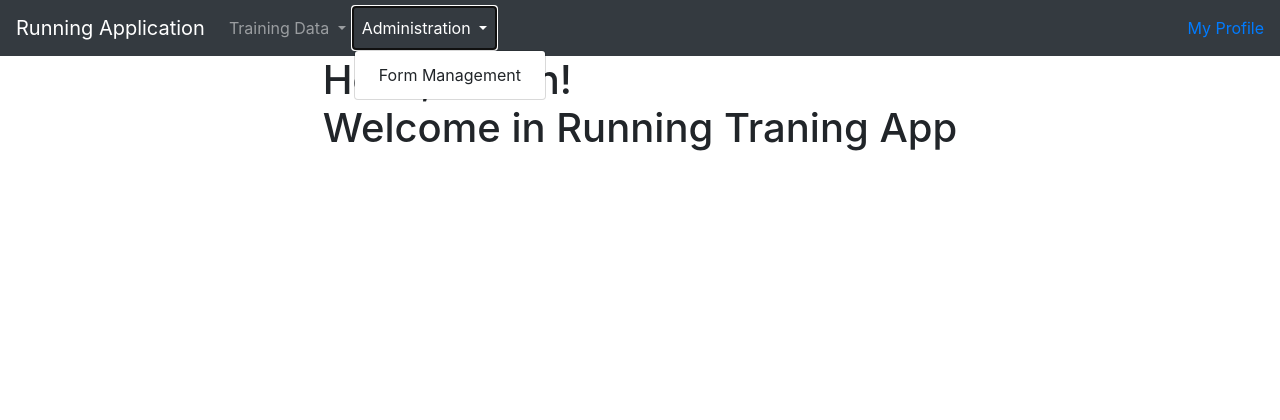
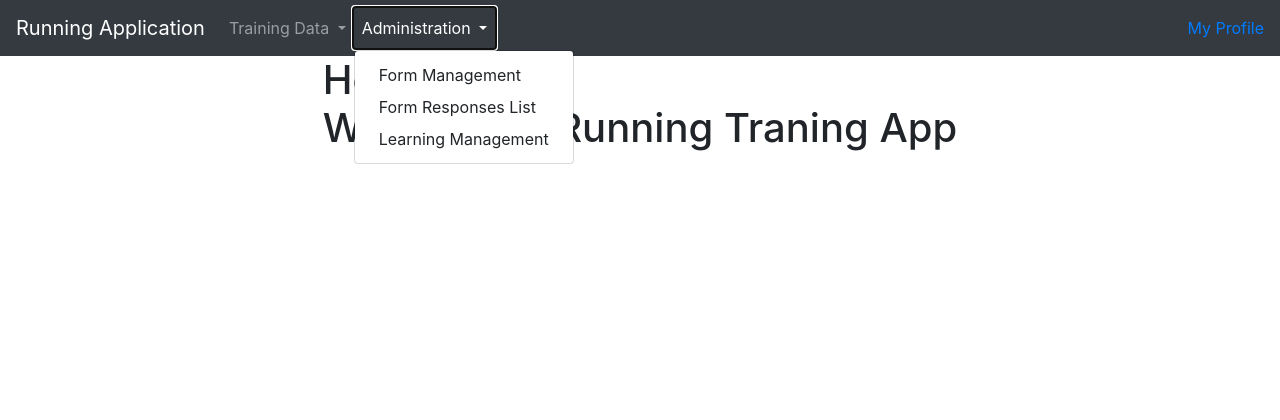
Before and after one commit to sebastian-jarosz/rtc, a Django app: page / in a window 1280 px wide, after a click on "Administration". Shown: the top 420 px of the page. Run offline with Django 3.2, Linux system fonts and the light colour scheme; a user stored in the database is signed in; some libraries are stand-ins or nearby versions.

Commit message:
responses page added and related changes

```diff
--- a/runtrainapp/models.py
+++ b/runtrainapp/models.py
@@ -198,6 +198,10 @@ class FormResponse(models.Model):
     # Jaki jest średni czas trwania rozgrzewki? (w minutach)
     warmup_time = models.IntegerField()
 
+    def __str__(self):
+        return "Form Response %i\t- Year of Birth: %i\t Height: %i\t Weight: %i\t Running Years: %i" % \
+               (self.id, self.year_of_birth, self.height, self.weight, self.running_years)
+
 
 class ResponseOtherTraining(models.Model):
     response = models.ForeignKey(FormResponse, on_delete=models.CASCADE)
--- a/runtrainapp/templates/header.html
+++ b/runtrainapp/templates/header.html
@@ -42,6 +42,8 @@
                 </a>
                 <div class="dropdown-menu">
                     <a class="dropdown-item" href="{% url 'form management' %}">Form Management</a>
+                    <a class="dropdown-item" href="{% url 'form responses' %}">Form Responses List</a>
+                    <a class="dropdown-item" href="{% url 'learning management' %}">Learning Management</a>
                 </div>
             </li>
             {% endif %}
--- a/runtrainapp/urls.py
+++ b/runtrainapp/urls.py
@@ -6,7 +6,9 @@ from runtrainapp import views
 urlpatterns = [
     path('', views.index, name="index"),
     path('admin/', admin.site.urls),
-    path('admin/form_management/', views.form_management, name='form management'),
+    path('admin/form/management/', views.form_management, name='form management'),
+    path('admin/form/responses/', views.form_responses, name='form responses'),
+    path('admin/form/responses/<int:form_response_id>/', views.response, name='response'),
     path('admin/api/parse/', views.parse_responses, name='admin parse responses'),
     path('admin/api/read/', views.write_responses, name='admin write responses'),
     path('accounts/', include('allauth.urls')),
--- a/runtrainapp/views.py
+++ b/runtrainapp/views.py
@@ -90,6 +90,24 @@ def form_management(request):
     return render(request, 'admin/form_management.html', context)
 
 
+def form_responses(request):
+    all_form_responses = get_all_form_responses()
+    form_responses_table = FormResponsesTable(all_form_responses)
+
+    configure_table(request, form_responses_table)
+    context = create_response_context(form_responses_table)
+
+    return render(request, 'admin/list_form_response.html', context)
+
+
+def response(request, form_response_id):
+    response_obj = get_object_or_404(FormResponse, pk=form_response_id)
+
+    context = create_response_context(response_obj)
+
+    return render(request, 'admin/form_response.html', context)
+
+
 def parse_responses(request):
     if request.method == 'POST':
         responses_file = request.FILES.get('files')
```
Also changed, not shown: runtrainapp/tables.py (+11 -0 lines), runtrainapp/templates/admin/form_response.html (added, +13 -0 lines), runtrainapp/templates/admin/list_form_response.html (added, +18 -0 lines).
